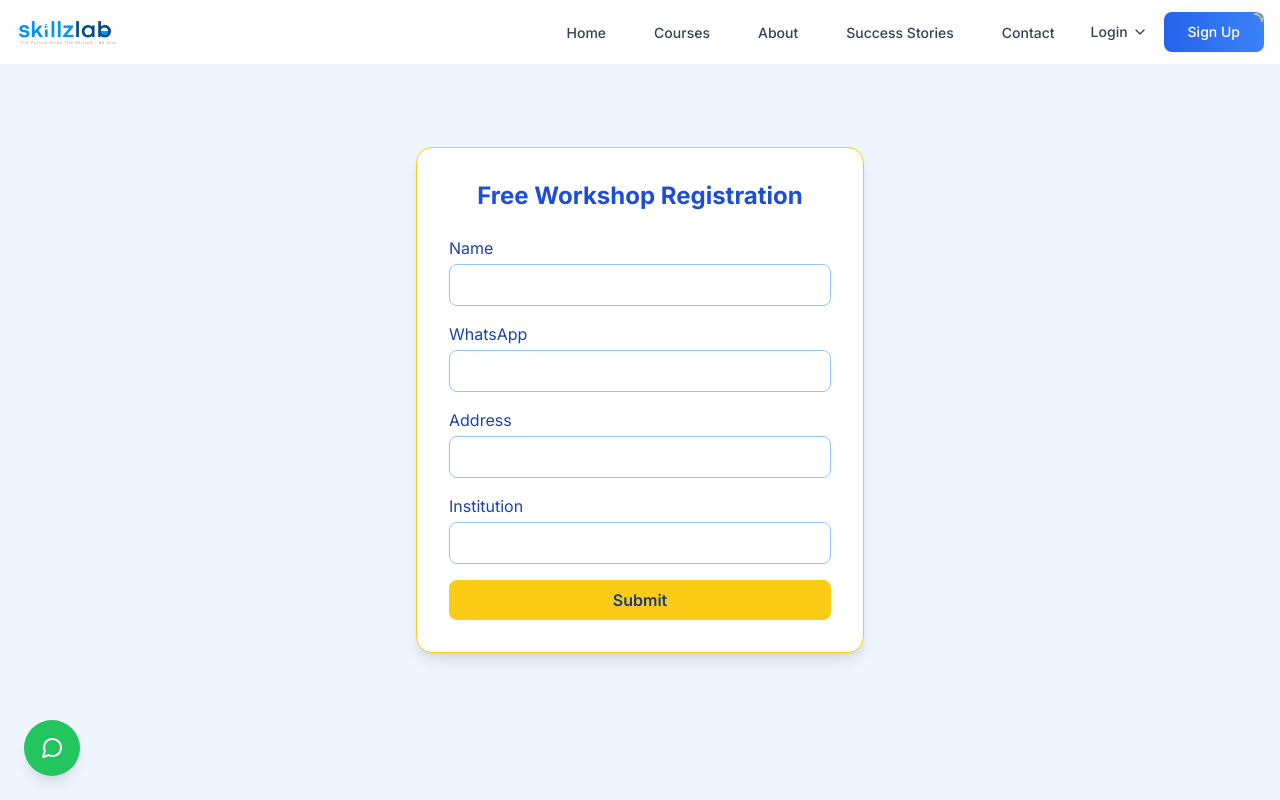
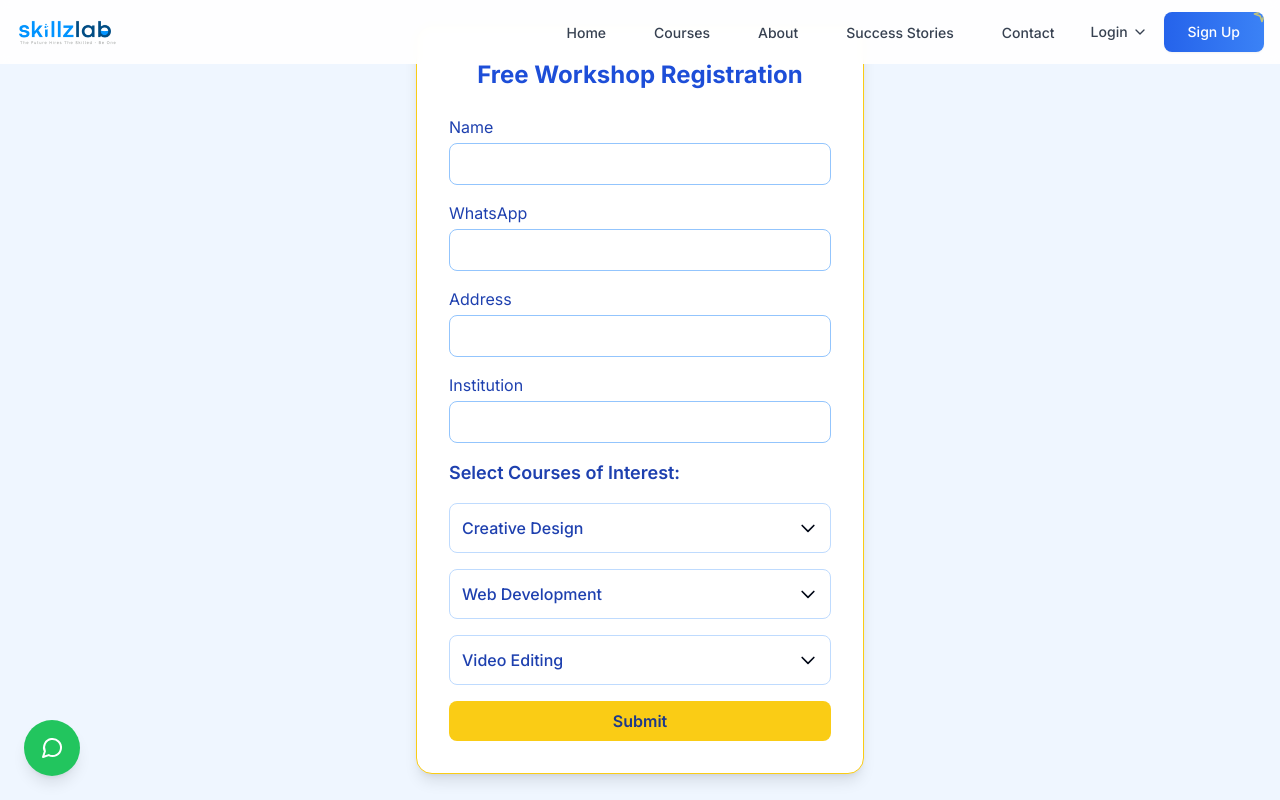
Before and after one commit to mukta07072006/skillzlab, a React (Vite) app: page /form in a window 1280 px wide. Shown: the top 800 px of the page. Built offline with nearby package versions, Linux system fonts and the light colour scheme.

Commit message:
Update Form.jsx

```diff
--- a/src/pages/Form.jsx
+++ b/src/pages/Form.jsx
@@ -1,26 +1,230 @@
-import React from "react";
+import React, { useState } from "react";
 
-export default function ContactFormPage() { return ( <div className="min-h-screen flex items-center justify-center bg-blue-50 p-6"> <div className="w-full max-w-md bg-white rounded-2xl shadow-lg p-8 border border-yellow-400"> <h1 className="text-2xl font-bold text-blue-700 mb-6 text-center">Free Workshop Registration</h1> <form action="https://formspree.io/f/xgvzylzd" method="POST" className="space-y-4"> <div> <label className="block text-blue-800 mb-1">Name</label> <input
+export default function ContactFormPage() {
+  const [selectedCourses, setSelectedCourses] = useState({
+    creativeDesign: false,
+    webDevelopment: false,
+    videoEditing: false
+  });
+
+  const handleCourseChange = (course) => {
+    setSelectedCourses(prev => ({
+      ...prev,
+      [course]: !prev[course]
+    }));
+  };
+
+  return (
+    <div className="min-h-screen flex items-center justify-center bg-blue-50 p-6">
+      <div className="w-full max-w-md bg-white rounded-2xl shadow-lg p-8 border border-yellow-400">
+        <h1 className="text-2xl font-bold text-blue-700 mb-6 text-center">Free Workshop Registration</h1>
+
+        <form
+          action="https://formspree.io/f/xgvzylzd"
+          method="POST"
+          className="space-y-4"
+        >
+          {/* Personal Information Fields */}
+          <div>
+            <label className="block text-blue-800 mb-1">Name</label>
+            <input
               type="text"
               name="name"
               required
               className="w-full border border-blue-300 rounded-lg p-2 focus:outline-none focus:ring-2 focus:ring-yellow-400"
-/> </div> <div> <label className="block text-blue-800 mb-1">WhatsApp</label> <input
+            />
+          </div>
+
+          <div>
+            <label className="block text-blue-800 mb-1">WhatsApp</label>
+            <input
               type="text"
               name="whatsapp"
               required
               className="w-full border border-blue-300 rounded-lg p-2 focus:outline-none focus:ring-2 focus:ring-yellow-400"
-/> </div> <div> <label className="block text-blue-800 mb-1">Address</label> <input
+            />
+          </div>
+
+          <div>
+            <label className="block text-blue-800 mb-1">Address</label>
+            <input
               type="text"
               name="address"
               required
               className="w-full border border-blue-300 rounded-lg p-2 focus:outline-none focus:ring-2 focus:ring-yellow-400"
-/> </div> <div> <label className="block text-blue-800 mb-1">Institution</label> <input
+            />
+          </div>
+
+          <div>
+            <label className="block text-blue-800 mb-1">Institution</label>
+            <input
               type="text"
               name="institution"
               required
               className="w-full border border-blue-300 rounded-lg p-2 focus:outline-none focus:ring-2 focus:ring-yellow-400"
-/> </div> <button
+            />
+          </div>
+
+          {/* Course Selection Dropdowns */}
+          <div className="space-y-4">
+            <h2 className="text-lg font-semibold text-blue-800 mb-2">Select Courses of Interest:</h2>
+
+            {/* Creative Design Dropdown */}
+            <div className="border border-blue-200 rounded-lg overflow-hidden">
+              <button
+                type="button"
+                onClick={() => handleCourseChange('creativeDesign')}
+                className={`w-full flex justify-between items-center p-3 ${selectedCourses.creativeDesign ? 'bg-blue-50' : ''}`}
+              >
+                <span className="font-medium text-blue-800">Creative Design</span>
+                <svg
+                  className={`w-5 h-5 transition-transform ${selectedCourses.creativeDesign ? 'transform rotate-180' : ''}`}
+                  fill="none"
+                  viewBox="0 0 24 24"
+                  stroke="currentColor"
+                >
+                  <path strokeLinecap="round" strokeLinejoin="round" strokeWidth={2} d="M19 9l-7 7-7-7" />
+                </svg>
+              </button>
+              {selectedCourses.creativeDesign && (
+                <div className="p-3 bg-blue-50 border-t border-blue-100">
+                  <div className="space-y-2">
+                    <label className="flex items-center space-x-2">
+                      <input
+                        type="checkbox"
+                        name="courses[]"
+                        value="Canva Design"
+                        className="rounded text-yellow-500"
+                      />
+                      <span>Creative Design</span>
+                    </label>
+                    <label className="flex items-center space-x-2">
+                      <input
+                        type="checkbox"
+                        name="courses[]"
+                        value="Photo Editing"
+                        className="rounded text-yellow-500"
+                      />
+                      <span>Manipulation</span>
+                    </label>
+                    <label className="flex items-center space-x-2">
+                      <input
+                        type="checkbox"
+                        name="courses[]"
+                        value="Logo Design"
+                        className="rounded text-yellow-500"
+                      />
+                      <span>Logo Design</span>
+                    </label>
+                  </div>
+                </div>
+              )}
+            </div>
+
+            {/* Web Development Dropdown */}
+            <div className="border border-blue-200 rounded-lg overflow-hidden">
+              <button
+                type="button"
+                onClick={() => handleCourseChange('webDevelopment')}
+                className={`w-full flex justify-between items-center p-3 ${selectedCourses.webDevelopment ? 'bg-blue-50' : ''}`}
+              >
+                <span className="font-medium text-blue-800">Web Development</span>
+                <svg
+                  className={`w-5 h-5 transition-transform ${selectedCourses.webDevelopment ? 'transform rotate-180' : ''}`}
+                  fill="none"
+                  viewBox="0 0 24 24"
+                  stroke="currentColor"
+                >
+                  <path strokeLinecap="round" strokeLinejoin="round" strokeWidth={2} d="M19 9l-7 7-7-7" />
+                </svg>
+              </button>
+              {selectedCourses.webDevelopment && (
+                <div className="p-3 bg-blue-50 border-t border-blue-100">
+                  <div className="space-y-2">
+                    <label className="flex items-center space-x-2">
+                      <input
+                        type="checkbox"
+                        name="courses[]"
+                        value="HTML/CSS"
+                        className="rounded text-yellow-500"
+                      />
+                      <span>HTML/CSS</span>
+                    </label>
+                    <label className="flex items-center space-x-2">
+                      <input
+                        type="checkbox"
+                        name="courses[]"
+                        value="JavaScript"
+                        className="rounded text-yellow-500"
+                      />
+                      <span>JavaScript</span>
+                    </label>
+                    <label className="flex items-center space-x-2">
+                      <input
+                        type="checkbox"
+                        name="courses[]"
+                        value="React"
+                        className="rounded text-yellow-500"
+                      />
+                      <span>React</span>
+                    </label>
+                  </div>
+                </div>
+              )}
+            </div>
+
+            {/* Video Editing Dropdown */}
+            <div className="border border-blue-200 rounded-lg overflow-hidden">
+              <button
+                type="button"
+                onClick={() => handleCourseChange('videoEditing')}
+                className={`w-full flex justify-between items-center p-3 ${selectedCourses.videoEditing ? 'bg-blue-50' : ''}`}
+              >
+                <span className="font-medium text-blue-800">Video Editing</span>
+                <svg
+                  className={`w-5 h-5 transition-transform ${selectedCourses.videoEditing ? 'transform rotate-180' : ''}`}
+                  fill="none"
+                  viewBox="0 0 24 24"
+                  stroke="currentColor"
+                >
+                  <path strokeLinecap="round" strokeLinejoin="round" strokeWidth={2} d="M19 9l-7 7-7-7" />
+                </svg>
+              </button>
+              {selectedCourses.videoEditing && (
+                <div className="p-3 bg-blue-50 border-t border-blue-100">
+                  <div className="space-y-2">
+                    <label className="flex items-center space-x-2">
+                      <input
+                        type="checkbox"
+                        name="courses[]"
+                        value="CapCut Editing"
+                        className="rounded text-yellow-500"
+                      />
+                      <span>CapCut</span>
+                    </label>
+                    <label className="flex items-center space-x-2">
+                      <input
+                        type="checkbox"
+                        name="courses[]"
+                        value="Premiere Pro"
+                        className="rounded text-yellow-500"
+                      />
+                      <span>Alight Motion</span>
+                    </label>
+                  </div>
+                </div>
+              )}
+            </div>
+          </div>
+
+          <button
             type="submit"
             className="w-full bg-yellow-400 text-blue-900 font-semibold py-2 rounded-lg hover:bg-yellow-500 transition"
-> Submit </button> </form> </div> </div> ); }
+          >
+            Submit
+          </button>
+        </form>
+      </div>
+    </div>
+  );
+}
```
Lines whose indentation alone changed are shown as unchanged.
